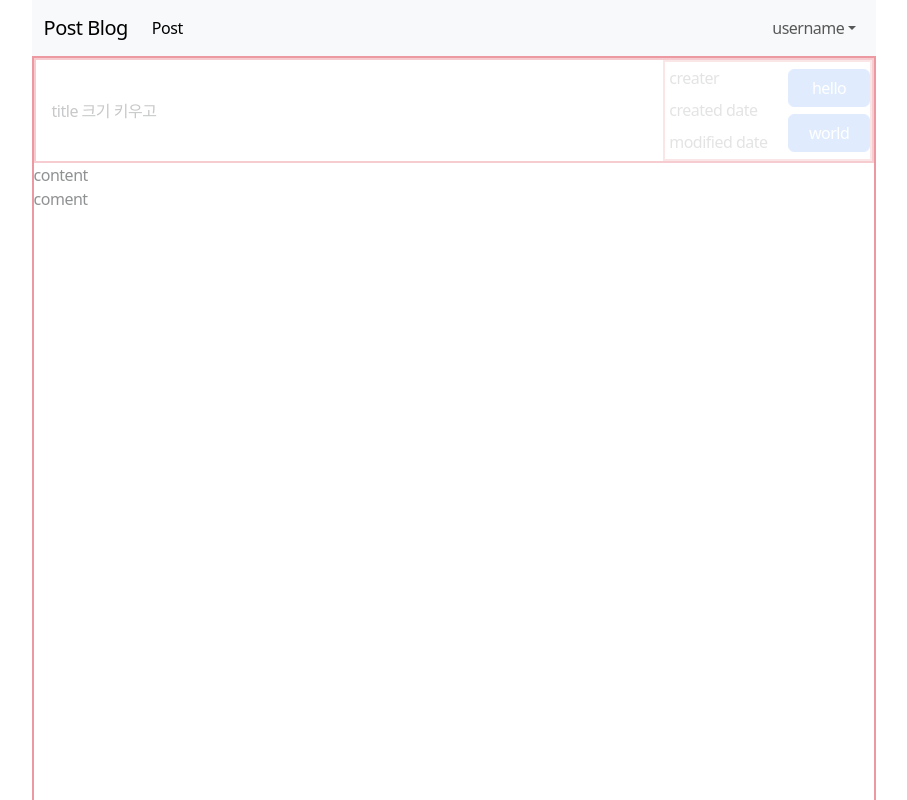
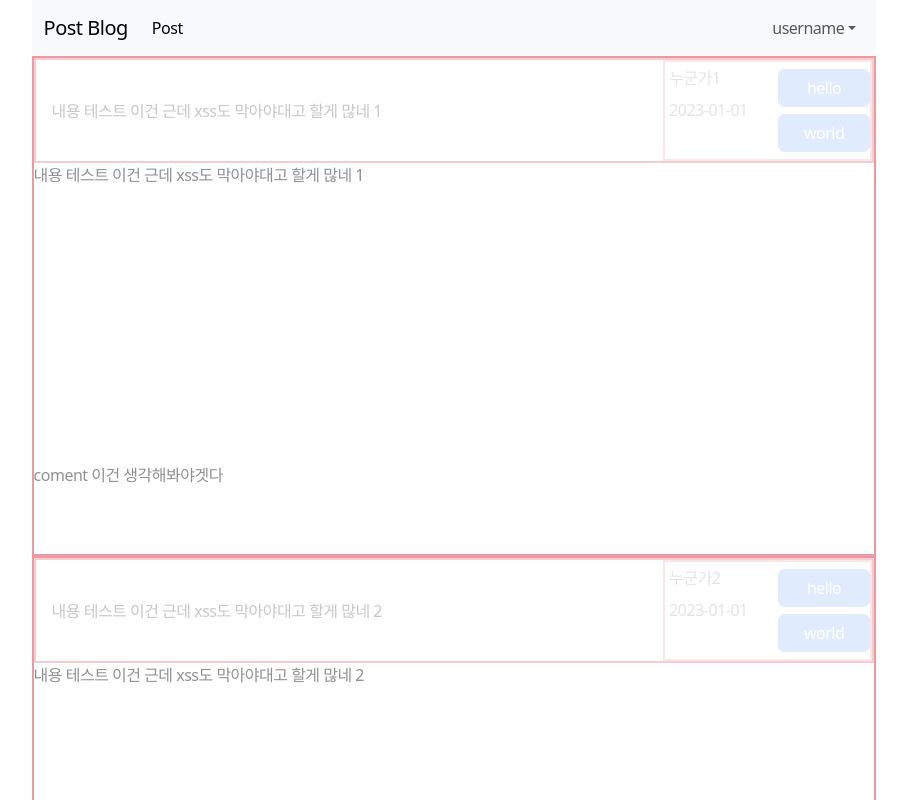
Before and after one commit to mothership2002/sample-fullstack, a React (Create React App) app in the folder react-client/: page / in a window 1280 px wide. Shown: the top 800 px of the page, without its empty margins (186-1093 px from the left). Built offline with nearby package versions, Linux system fonts and the light colour scheme.

Commit message:
포스트 적재 및 랜더링

```diff
--- a/react-client/src/component/Post.js
+++ b/react-client/src/component/Post.js
@@ -8,8 +8,7 @@ const Post = () => {
   const sampleSync = (ms) => {
     return new Promise((resolve) => {
       setTimeout(() => {
-        const array = temp();
-        resolve(array);
+        resolve(temp());
       }, ms)
     })
   }
@@ -35,7 +34,6 @@ const Post = () => {
   const getResult = async () => {
     const data = await sampleSync(2000);
     setPostList(preList => [...preList, ...data]);
-    console.log(postList);
   }
   ///////////////////////////sample data///////////////////////////////////////
 
@@ -46,22 +44,26 @@ const Post = () => {
   }, [])
 
   return (
+    <>
+      {postList.map((element, index) => {
+        return (
           <div className={boardCss + ' d-flex flex-column'}
-      style={{ height: '20893px' }}>
+            style={{ minHeight: '500px' }}
+            key={index}>
             <div className={boardCss + ' d-flex justify-content-md-between'} style={{maxHeight:'6.58rem'}}>
               <div style={{minWidth:'75%'}} className='d-inline-flex p-3 align-items-md-center flex-md-wrap'>
-          title 크기 키우고
+                {element.postContent}
               </div>
               <div className={boardCss + ' d-inline-flex flex-md-column flex-md-wrap'}
               style={{minWidth: '25%'}}>
                 <div className='d-inline-flex p-1 align-items-md-center'>
-            creater
+                  {element.creater}
                 </div>
                 <div className='d-inline-flex p-1 align-items-md-center'>
-            created date
+                  {element.createdAt}
                 </div>
                 <div className='d-inline-flex p-1 align-items-md-center'>
-            modified date
+                  {element.modifiedAt}
                 </div>
                 <div className='d-inline-flex flex-column justify-content-md-evenly' style={{minHeight:'100%'}}>
                   <Button >
@@ -74,13 +76,16 @@ const Post = () => {
               </div>
 
             </div>
-      <div>
-        content
+            <div style={{minHeight:'300px'}}>
+              {element.postContent}
             </div>
             <div>
-        coment
+              coment 이건 생각해봐야겟다
             </div>
           </div>
+        )
+      })}
+    </>
   )
 }
 
```
Lines whose indentation alone changed are shown as unchanged.
